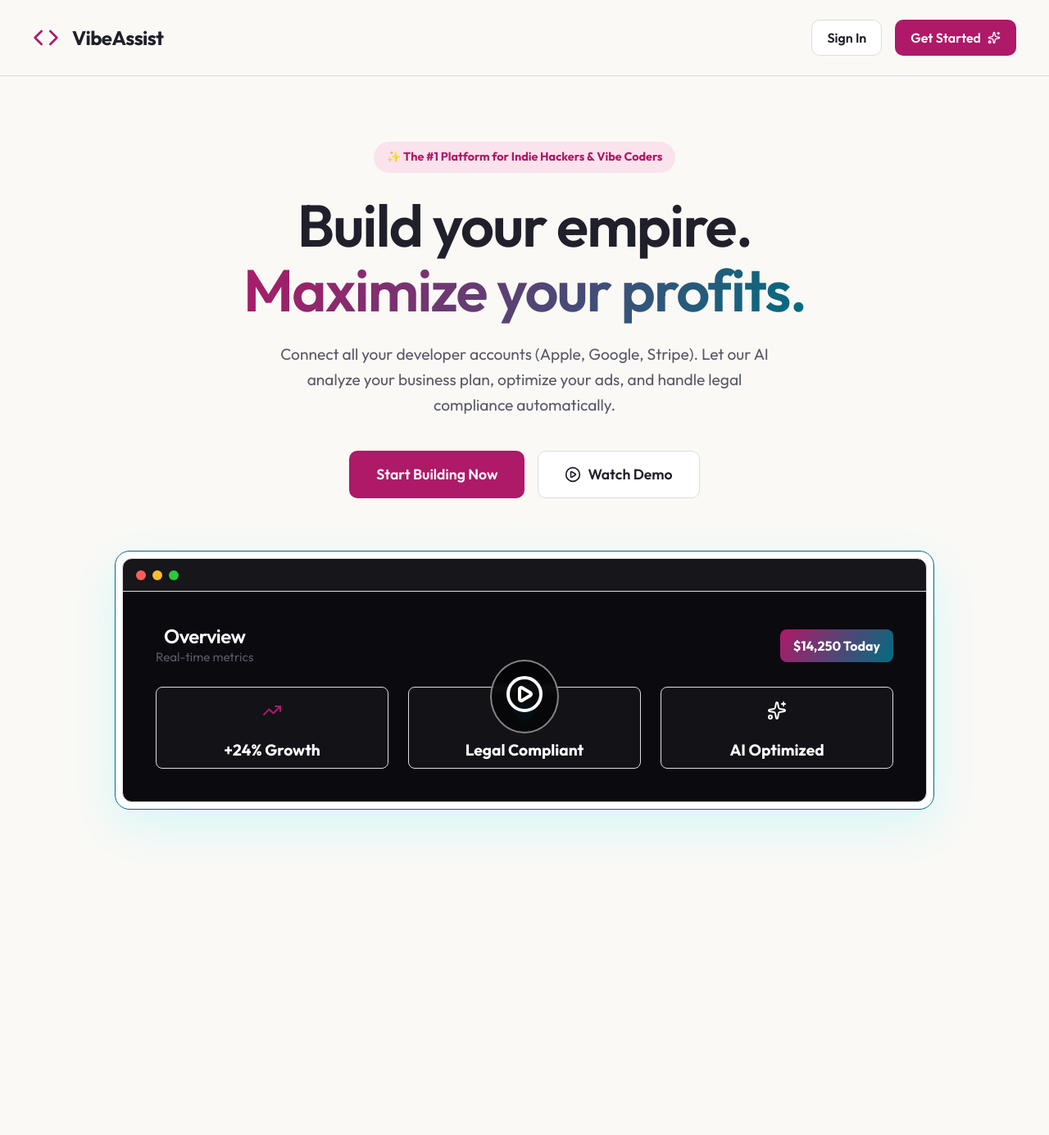
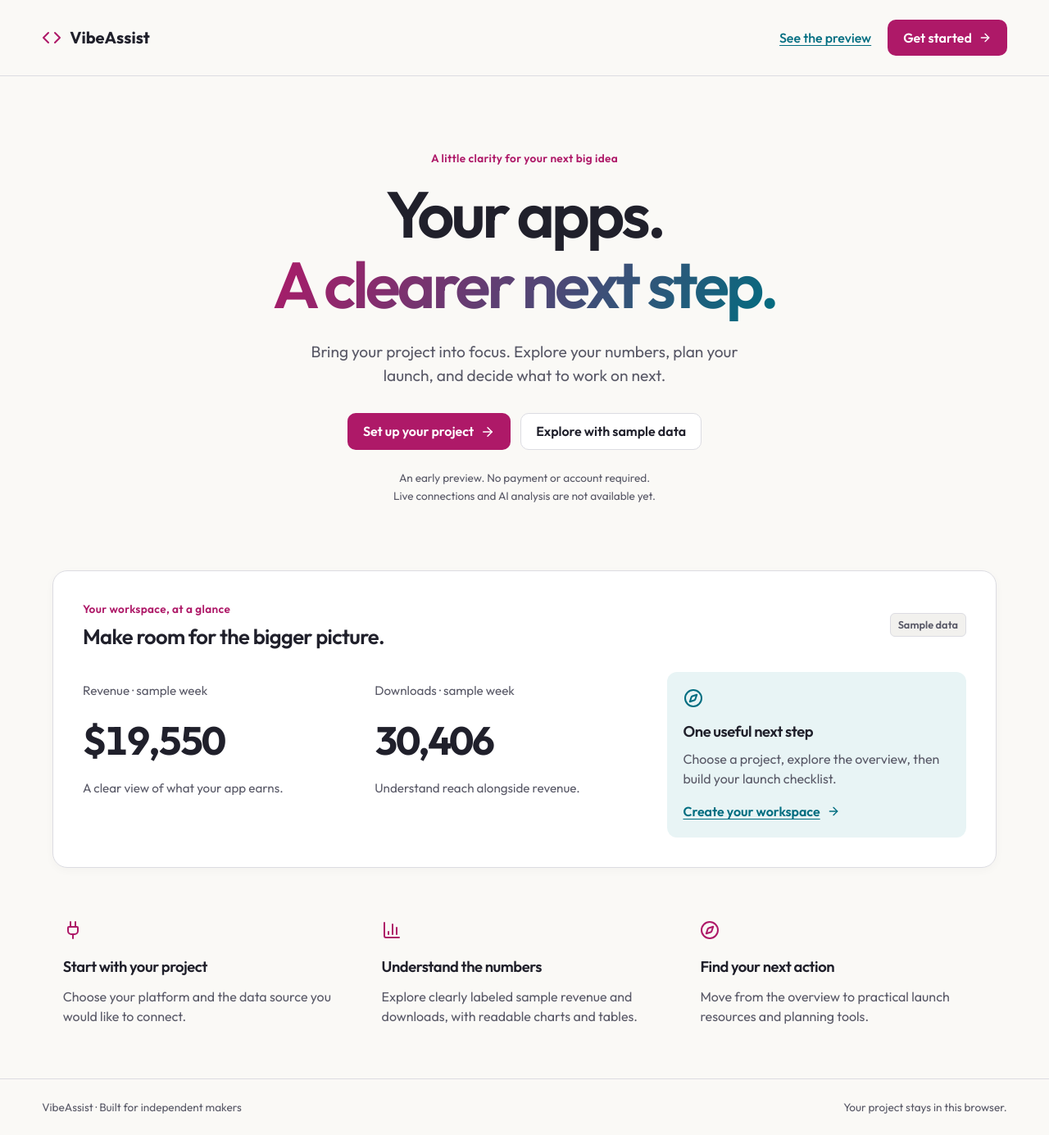
Before and after one commit to AMIRAK-code/vibeassist, a React (Vite) app: page / in a window 1280 px wide. Shown: the whole page at 82% size. Before the commit the page ends 1068 px from the top, so only its background shows below. Built offline with nearby package versions, Linux system fonts and the light colour scheme.

Commit message:
Make the landing page welcoming on every screen

```diff
--- a/src/index.css
+++ b/src/index.css
@@ -119,3 +119,43 @@ legend { font-weight: 600; margin-bottom: 12px; }
   .mobile-header .brand { font-size: 1.05rem; }
   .mobile-header .btn { flex-shrink: 0; padding: 10px 12px; }
 }
+
+/* Landing */
+.landing { max-width: 1440px; margin: auto; }
+.landing-nav { display: flex; align-items: center; justify-content: space-between; gap: 20px; padding: 24px clamp(16px, 4vw, 56px); border-bottom: 1px solid var(--panel-border); }
+.landing-actions { display: flex; align-items: center; justify-content: flex-end; flex-wrap: wrap; gap: 20px; }
+.landing-demo-link { font-weight: 500; padding: 10px 0; }
+.landing-hero { text-align: center; max-width: 920px; margin: auto; padding: clamp(48px, 7vw, 96px) 20px 56px; }
+.eyebrow { display: block; color: var(--accent-1); font-weight: 600; font-size: .85rem; letter-spacing: .025em; margin-bottom: 16px; }
+.landing-hero h1 { font-size: clamp(2.4rem, 6.2vw, 5.2rem); letter-spacing: -.05em; line-height: 1.08; overflow-wrap: normal; }
+.landing-hero > p { color: var(--text-secondary); max-width: 580px; margin: 24px auto; font-size: clamp(1rem, 2vw, 1.2rem); }
+.hero-actions { display: flex; align-items: center; justify-content: center; flex-wrap: wrap; gap: 12px; margin-top: 32px; }
+.landing-hero .hero-note { font-size: .85rem; line-height: 1.6; }
+.product-preview { margin: 0 clamp(16px, 5vw, 72px); padding: clamp(20px, 3vw, 36px); scroll-margin-top: 24px; }
+.product-preview .eyebrow { margin-bottom: 8px; }
+.preview-grid { display: grid; grid-template-columns: 1fr 1fr 1.1fr; gap: 24px; margin-top: 28px; }
+.preview-metric { display: flex; flex-direction: column; gap: 12px; padding: 12px 0; }
+.preview-metric span, .preview-metric p { color: var(--text-secondary); font-size: .95rem; }
+.preview-metric strong { font-size: clamp(2rem, 4vw, 3rem); font-variant-numeric: tabular-nums; letter-spacing: -.035em; }
+.preview-next { padding: 20px; background: var(--selected-bg); border-radius: 12px; }
+.preview-next svg { color: var(--accent-2); }
+.preview-next h3 { margin-top: 12px; }
+.preview-next p { margin: 10px 0 16px; color: var(--text-secondary); }
+.preview-next a { display: inline-flex; align-items: center; gap: 8px; font-weight: 600; }
+.landing-features { display: grid; grid-template-columns: repeat(3, minmax(0, 1fr)); gap: 40px; padding: 64px clamp(24px, 6vw, 84px); }
+.landing-features svg { color: var(--accent-1); margin-bottom: 16px; }
+.landing-features p { color: var(--text-secondary); margin-top: 12px; }
+.landing-footer { display: flex; flex-wrap: wrap; justify-content: space-between; gap: 12px; padding: 24px clamp(16px, 4vw, 56px); border-top: 1px solid var(--panel-border); color: var(--text-secondary); font-size: .85rem; }
+@media (max-width: 768px) {
+  .landing-nav { padding: 16px; gap: 12px; }
+  .landing-nav .brand { font-size: 1.05rem; gap: 6px; }
+  .landing-actions { gap: 8px; }
+  .landing-actions .btn { padding: 10px 12px; font-size: .9rem; }
+  .landing-demo-link { display: none; }
+  .landing-hero { padding: 40px 20px; }
+  .preview-grid, .landing-features { grid-template-columns: minmax(0, 1fr); }
+  .preview-grid { gap: 16px; }
+  .preview-metric { border-bottom: 1px solid var(--panel-border); padding-bottom: 20px; }
+  .landing-features { padding: 40px 24px; gap: 32px; }
+}
+@media (max-width: 420px) { .hero-actions { flex-direction: column; align-items: stretch; } .landing-actions .btn svg { display: none; } }
--- a/src/pages/Landing.jsx
+++ b/src/pages/Landing.jsx
@@ -1,96 +1,44 @@
-import React from 'react';
-import { useNavigate } from 'react-router-dom';
-import { Sparkles, Code, PlayCircle, ShieldCheck, TrendingUp } from 'lucide-react';
+import { Link } from 'react-router-dom';
+import { ArrowRight, Code, BarChart3, Plug, Compass } from 'lucide-react';
+import { SampleBadge } from '../components/UI';
 
-export default function Landing() {
-  const navigate = useNavigate();
-
-  return (
-    <div className="animate-fade-in" style={{ minHeight: '100vh', display: 'flex', flexDirection: 'column' }}>
-
-      {/* Navbar */}
-      <nav style={{ padding: '24px 40px', display: 'flex', justifyContent: 'space-between', alignItems: 'center', borderBottom: '1px solid var(--panel-border)' }}>
-        <div className="flex-center gap-4">
-          <Code className="text-gradient" size={32} />
-          <h2 style={{ fontSize: '1.5rem', fontWeight: 'bold' }}>VibeAssist</h2>
+export default function Landing({ hasProject = false }) {
+  return <div className="landing">
+    <a className="skip-link" href="#landing-content">Skip to content</a>
+    <header className="landing-nav">
+      <Link to="/" className="brand"><Code aria-hidden="true" />VibeAssist</Link>
+      <nav className="landing-actions" aria-label="Getting started">
+        <a className="landing-demo-link" href="#product-preview">See the preview</a>
+        <Link className="btn btn-primary" to={hasProject ? '/dashboard' : '/onboarding'}>{hasProject ? 'Open workspace' : 'Get started'}<ArrowRight size={16} aria-hidden="true" /></Link>
+      </nav>
+    </header>
+    <main id="landing-content" tabIndex={-1}>
+      <section className="landing-hero">
+        <span className="eyebrow">A little clarity for your next big idea</span>
+        <h1>Your apps.<br /><span className="text-gradient">A clearer next step.</span></h1>
+        <p>Bring your project into focus. Explore your numbers, plan your launch, and decide what to work on next.</p>
+        <div className="hero-actions">
+          <Link className="btn btn-primary" to="/onboarding">Set up your project <ArrowRight size={18} aria-hidden="true" /></Link>
+          <Link className="btn btn-secondary" to="/onboarding?demo=1">Explore with sample data</Link>
         </div>
-        <div className="flex-center gap-4">
-          <button className="btn btn-secondary" onClick={() => navigate('/onboarding')}>Sign In</button>
-          <button className="btn btn-primary" onClick={() => navigate('/onboarding')}>Get Started <Sparkles size={16} /></button>
+        <p className="hero-note">An early preview. No payment or account required.<br />Live connections and AI analysis are not available yet.</p>
+      </section>
+      <section id="product-preview" className="product-preview glass-panel" aria-labelledby="preview-title">
+        <div className="flex-between"><div><span className="eyebrow">Your workspace, at a glance</span><h2 id="preview-title">Make room for the bigger picture.</h2></div><SampleBadge /></div>
+        <div className="preview-grid">
+          <div className="preview-metric"><span>Revenue · sample week</span><strong>$19,550</strong><p>A clear view of what your app earns.</p></div>
+          <div className="preview-metric"><span>Downloads · sample week</span><strong>30,406</strong><p>Understand reach alongside revenue.</p></div>
+          <div className="preview-next"><Compass size={24} aria-hidden="true" /><h3>One useful next step</h3><p>Choose a project, explore the overview, then build your launch checklist.</p><Link to="/onboarding">Create your workspace <ArrowRight size={16} aria-hidden="true" /></Link></div>
         </div>
-      </nav>
-
-      {/* Hero Section */}
-      <div style={{ flex: 1, display: 'flex', flexDirection: 'column', alignItems: 'center', padding: '80px 24px', textAlign: 'center' }}>
-        <div style={{ background: 'rgba(255, 46, 147, 0.1)', color: 'var(--accent-1)', padding: '8px 16px', borderRadius: '20px', fontSize: '0.9rem', marginBottom: '24px', fontWeight: 'bold' }}>
-          ✨ The #1 Platform for Indie Hackers & Vibe Coders
-        </div>
-
-        <h1 style={{ fontSize: '4.5rem', lineHeight: '1.1', maxWidth: '800px', marginBottom: '24px' }}>
-          Build your empire.<br />
-          <span className="text-gradient">Maximize your profits.</span>
-        </h1>
-
-        <p className="input-label" style={{ fontSize: '1.2rem', maxWidth: '600px', marginBottom: '40px', lineHeight: '1.6' }}>
-          Connect all your developer accounts (Apple, Google, Stripe). Let our AI analyze your business plan, optimize your ads, and handle legal compliance automatically.
-        </p>
-
-        <div className="flex-center gap-4">
-          <button className="btn btn-primary" style={{ padding: '16px 32px', fontSize: '1.1rem' }} onClick={() => navigate('/onboarding')}>
-            Start Building Now
-          </button>
-          <button className="btn btn-secondary" style={{ padding: '16px 32px', fontSize: '1.1rem' }}>
-            <PlayCircle size={20} /> Watch Demo
-          </button>
-        </div>
-
-        {/* Demo App Visual (Mockup) */}
-        <div className="glass-panel mt-4" style={{ marginTop: '64px', width: '100%', maxWidth: '1000px', padding: '8px', border: '1px solid var(--accent-2)', boxShadow: '0 20px 60px rgba(0, 240, 255, 0.15)' }}>
-          <div style={{ background: '#0a0a0f', color: '#fff', borderRadius: '12px', overflow: 'hidden', border: '1px solid var(--panel-border)' }}>
-
-            {/* Fake Dashboard Header */}
-            <div style={{ height: '40px', background: 'rgba(255,255,255,0.05)', display: 'flex', alignItems: 'center', padding: '0 16px', gap: '8px', borderBottom: '1px solid var(--panel-border)' }}>
-              <div style={{ width: '12px', height: '12px', borderRadius: '50%', background: '#ff5f56' }} />
-              <div style={{ width: '12px', height: '12px', borderRadius: '50%', background: '#ffbd2e' }} />
-              <div style={{ width: '12px', height: '12px', borderRadius: '50%', background: '#27c93f' }} />
-            </div>
-
-            {/* Fake Dashboard Content */}
-            <div style={{ padding: '40px', display: 'flex', flexDirection: 'column', gap: '24px', position: 'relative' }}>
-              <div className="flex-between">
-                <div>
-                  <h3 style={{ fontSize: '1.5rem' }}>Overview</h3>
-                  <p className="input-label">Real-time metrics</p>
-                </div>
-                <div style={{ padding: '8px 16px', background: 'var(--accent-gradient)', borderRadius: '8px', color: 'white', fontWeight: 'bold' }}>
-                  $14,250 Today
-                </div>
-              </div>
-
-              <div className="grid-3">
-                <div style={{ height: '100px', background: 'rgba(255,255,255,0.03)', borderRadius: '8px', border: '1px solid var(--panel-border)', padding: '16px' }}>
-                  <TrendingUp color="var(--accent-1)" />
-                  <p style={{ marginTop: '16px', fontWeight: 'bold', fontSize: '1.2rem' }}>+24% Growth</p>
-                </div>
-                <div style={{ height: '100px', background: 'rgba(255,255,255,0.03)', borderRadius: '8px', border: '1px solid var(--panel-border)', padding: '16px' }}>
-                  <ShieldCheck color="var(--accent-2)" />
-                  <p style={{ marginTop: '16px', fontWeight: 'bold', fontSize: '1.2rem' }}>Legal Compliant</p>
-                </div>
-                <div style={{ height: '100px', background: 'rgba(255,255,255,0.03)', borderRadius: '8px', border: '1px solid var(--panel-border)', padding: '16px' }}>
-                  <Sparkles color="white" />
-                  <p style={{ marginTop: '16px', fontWeight: 'bold', fontSize: '1.2rem' }}>AI Optimized</p>
-                </div>
-              </div>
-
-              {/* Play Overlay */}
-              <div style={{ position: 'absolute', top: '50%', left: '50%', transform: 'translate(-50%, -50%)', background: 'rgba(0,0,0,0.6)', borderRadius: '50%', padding: '16px', cursor: 'pointer', border: '2px solid rgba(255,255,255,0.5)', backdropFilter: 'blur(4px)' }}>
-                <PlayCircle size={48} color="white" />
-              </div>
-            </div>
-
-          </div>
-        </div>
-      </div>
-    </div>
-  );
+      </section>
+      <section className="landing-features" aria-label="How it works">
+        {[
+          { icon: Plug, title: 'Start with your project', text: 'Choose your platform and the data source you would like to connect.' },
+          { icon: BarChart3, title: 'Understand the numbers', text: 'Explore clearly labeled sample revenue and downloads, with readable charts and tables.' },
+          { icon: Compass, title: 'Find your next action', text: 'Move from the overview to practical launch resources and planning tools.' },
+        ].map(({ icon: Icon, title, text }) => <article key={title}><Icon size={24} aria-hidden="true" /><h3>{title}</h3><p>{text}</p></article>)}
+      </section>
+    </main>
+    <footer className="landing-footer"><span>VibeAssist · Built for independent makers</span><span>Your project stays in this browser.</span></footer>
+  </div>;
 }
```
